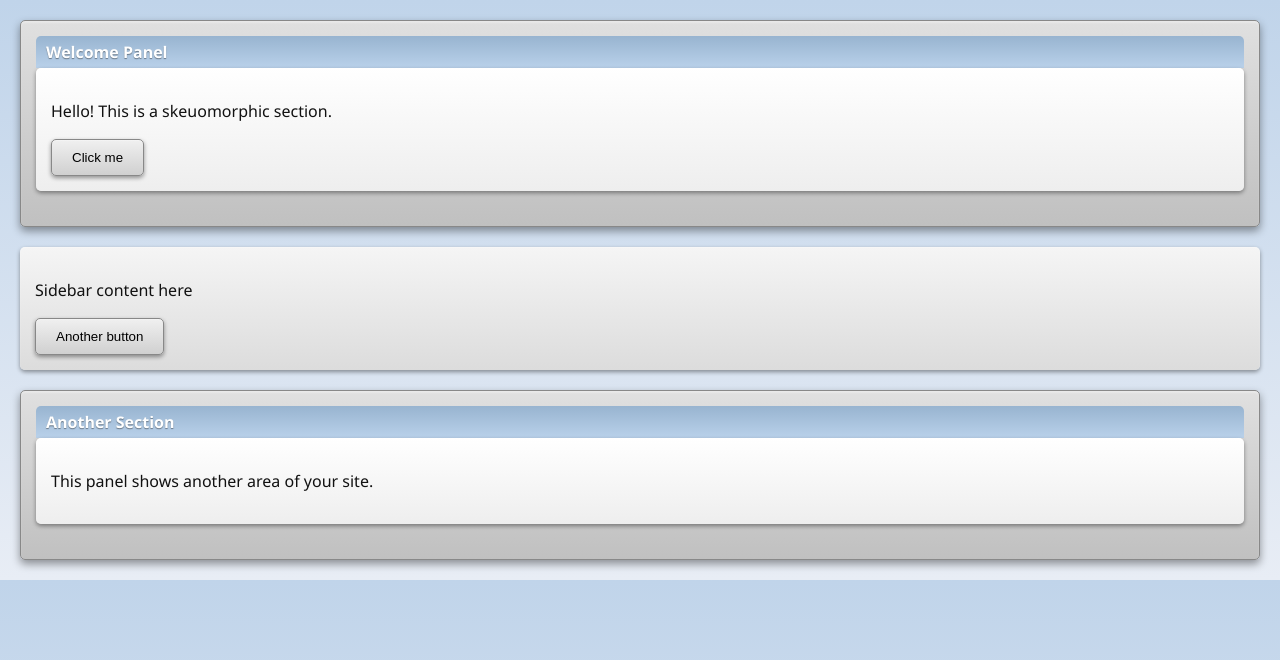
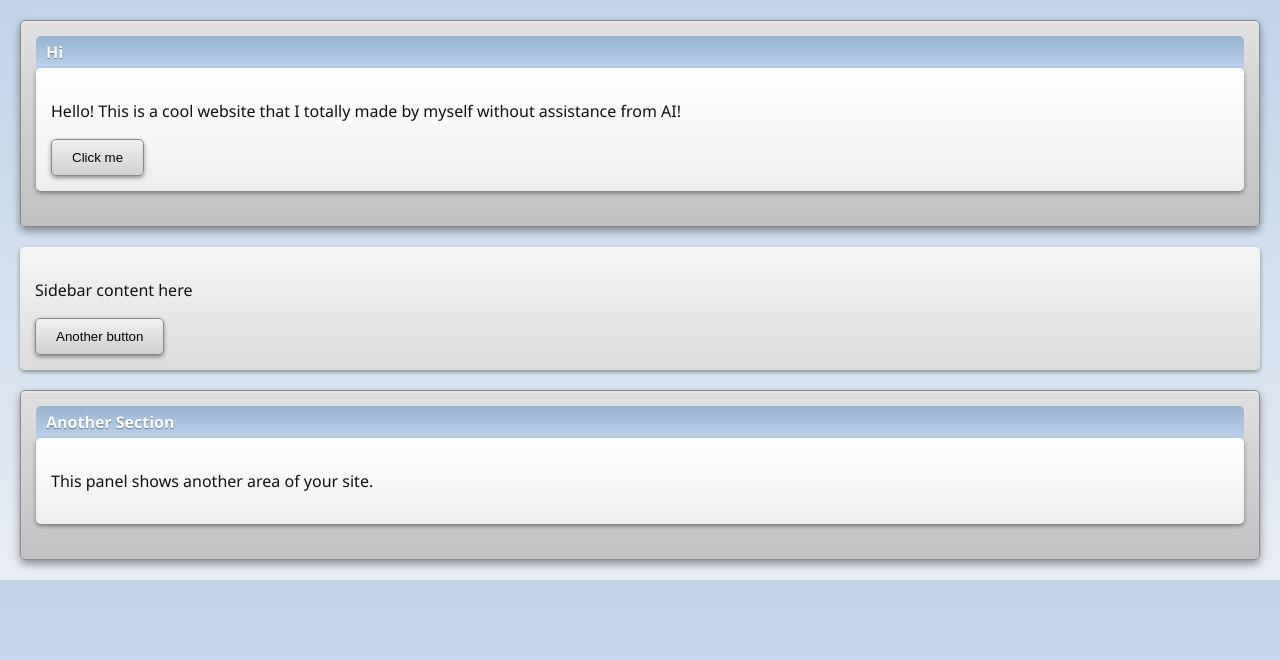
Before and after one commit to Sylvrenn/mysite, a plain HTML site: page index.html in a window 1280 px wide. Drawn offline with Linux system fonts and the light colour scheme.

Commit message:
Update index.html

```diff
--- a/index.html
+++ b/index.html
@@ -3,16 +3,16 @@
 <head>
   <meta charset="UTF-8">
   <meta name="viewport" content="width=device-width, initial-scale=1.0">
-  <title>My Skeuo Site</title>
+  <title>Sylvrenn</title>
   <link rel="stylesheet" href="style.css">
 </head>
 <body>
 
   <!-- Header / Title -->
   <div class="panel">
-    <div class="panel-header">Welcome Panel</div>
+    <div class="panel-header">Hi</div>
     <div class="section">
-      <p>Hello! This is a skeuomorphic section.</p>
+      <p>Hello! This is a cool website that I totally made by myself without assistance from AI!</p>
       <button class="button">Click me</button>
     </div>
   </div>
```
